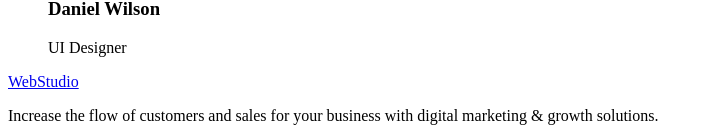
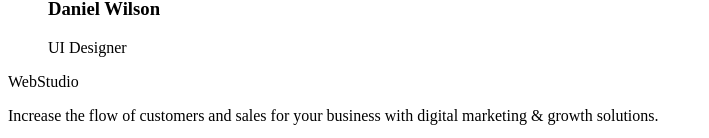
Before and after one commit to Oleksandr200403/goit-markup-hw-01, a plain HTML site: page index.html in a window 1280 px wide. Shown: the part 2362-2500 px from the top of the page, without its empty margins (0-709 px from the left). Drawn offline with Linux system fonts and the light colour scheme.

Commit message:
homework 1

```diff
--- a/index.html
+++ b/index.html
@@ -89,7 +89,7 @@
   </main>
   <footer>
     <nav>
-      <a href="./index.html">WebStudio</a>
+      WebStudio
     </nav>
     <p>
       Increase the flow of customers and sales for your business with digital marketing & growth solutions.
```
